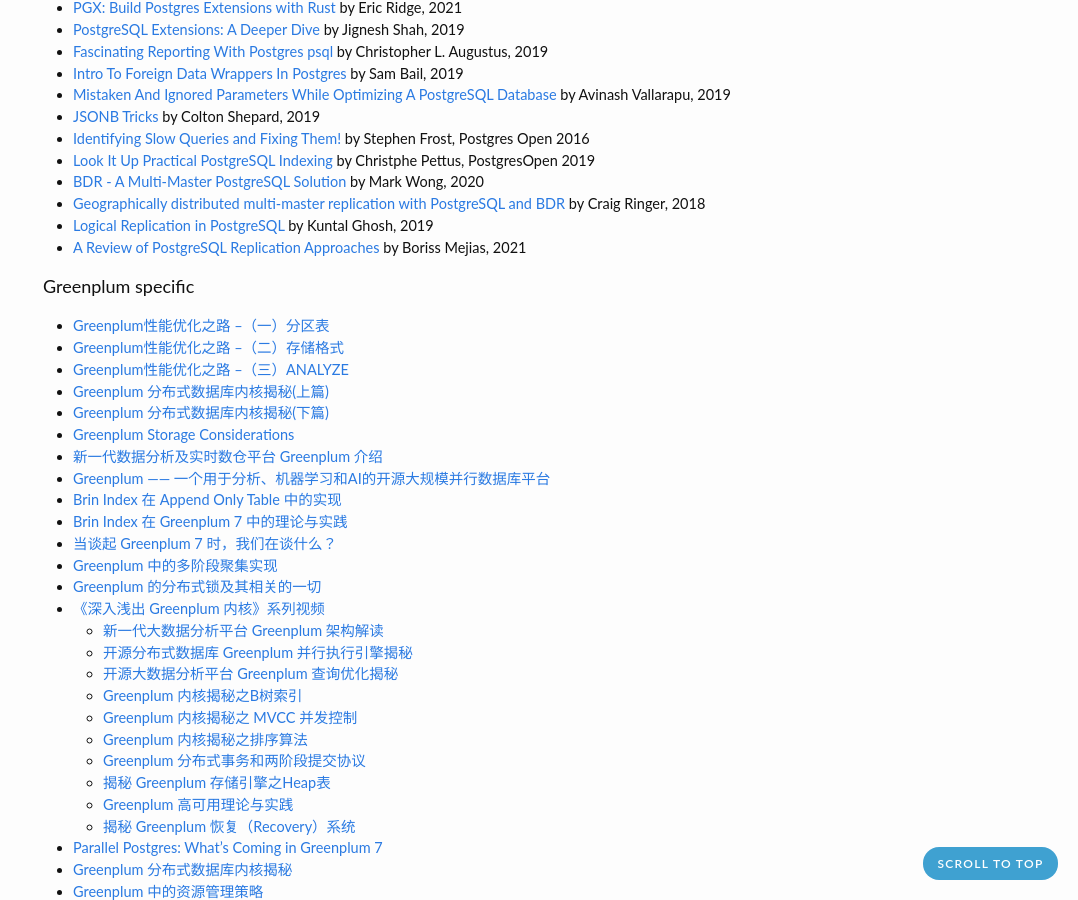
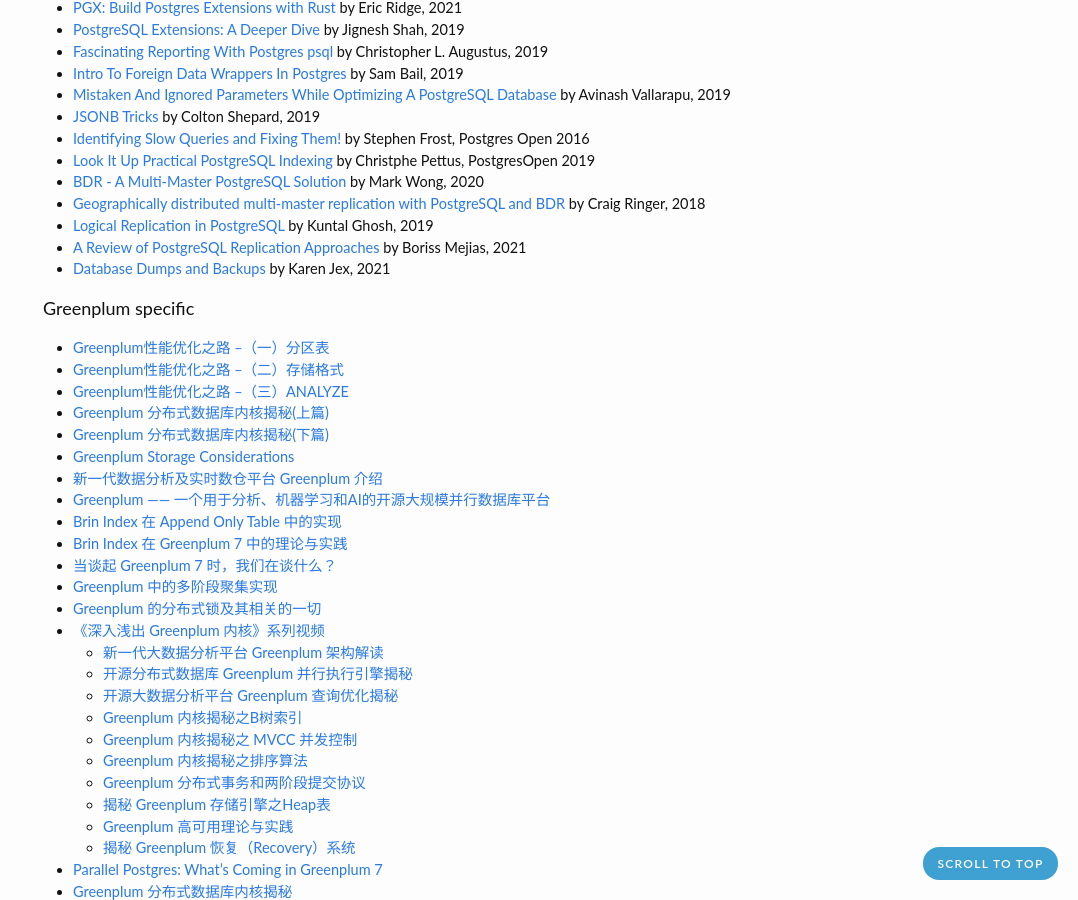
Before and after one commit to zhjwpku/zhjwpku.github.io, a Jekyll site: the page built from _posts/2022-07-12-awesome-postgres.md, in a window 1280 px wide and 900 px high, scrolled down 2910 px. Shown: the whole window, without its empty margins (202-1280 px from the left). Built offline with Jekyll 4.4.1, drawn with Linux system fonts in a browser that asks for light colours; comment, search, counter and statistics services are not loaded.

Commit message:
Database Dumps and Backups
Signed-off-by: Junwang Zhao <zhjwpku@gmail.com>

```diff
--- a/_posts/2022-07-12-awesome-postgres.md
+++ b/_posts/2022-07-12-awesome-postgres.md
@@ -147,6 +147,7 @@
 - [Geographically distributed multi-master replication with PostgreSQL and BDR](https://www.youtube.com/watch?v=ExASIbBIDhM) by Craig Ringer, 2018
 - [Logical Replication in PostgreSQL](https://www.youtube.com/watch?v=nGjLUk2RQ5U) by Kuntal Ghosh, 2019
 - [A Review of PostgreSQL Replication Approaches](https://www.youtube.com/watch?v=UBP4eNmncmk) by Boriss Mejias, 2021
+- [Database Dumps and Backups](https://www.youtube.com/watch?v=FU7eqwNCD-I) by Karen Jex, 2021
 
 <h4>Greenplum specific</h4>
 
```
